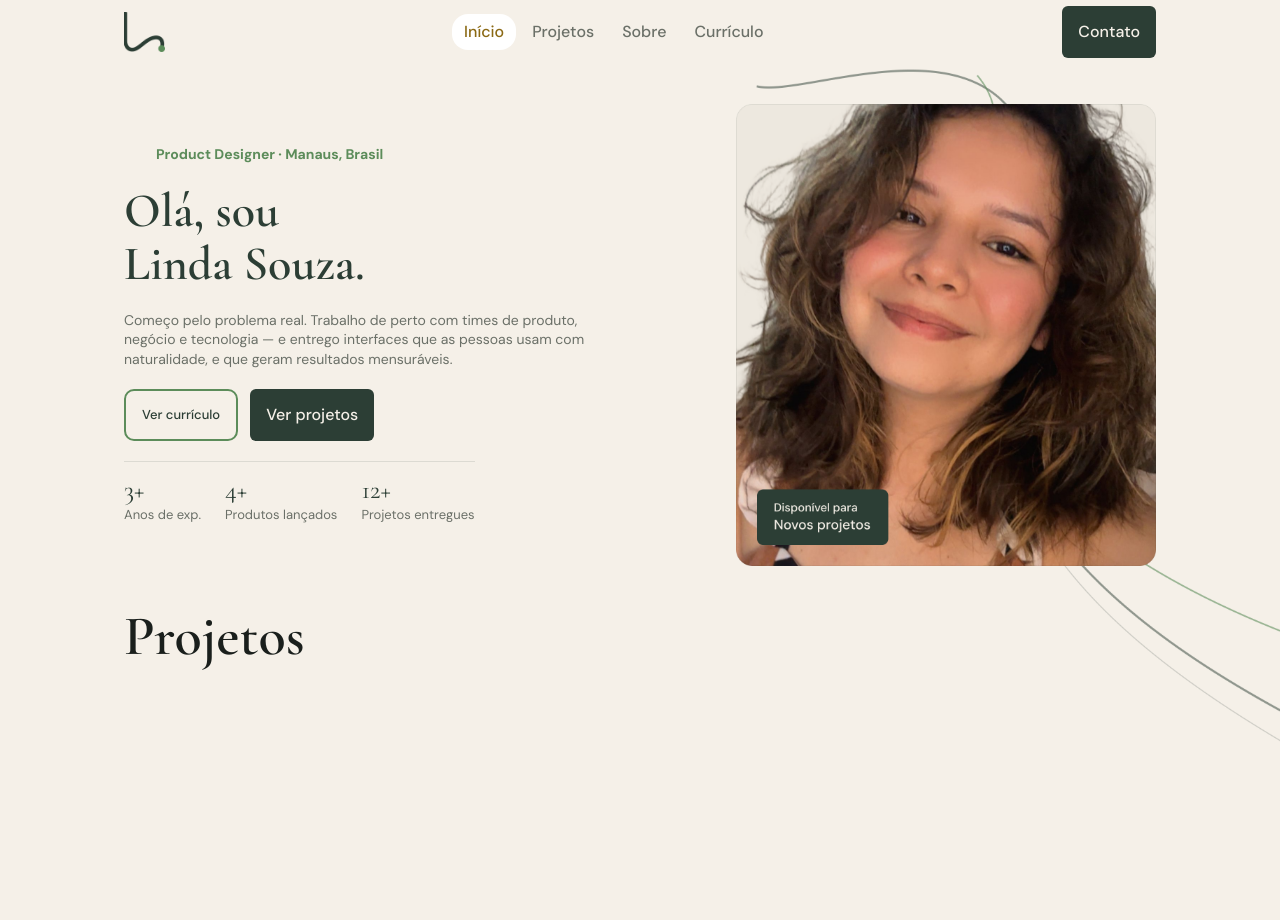
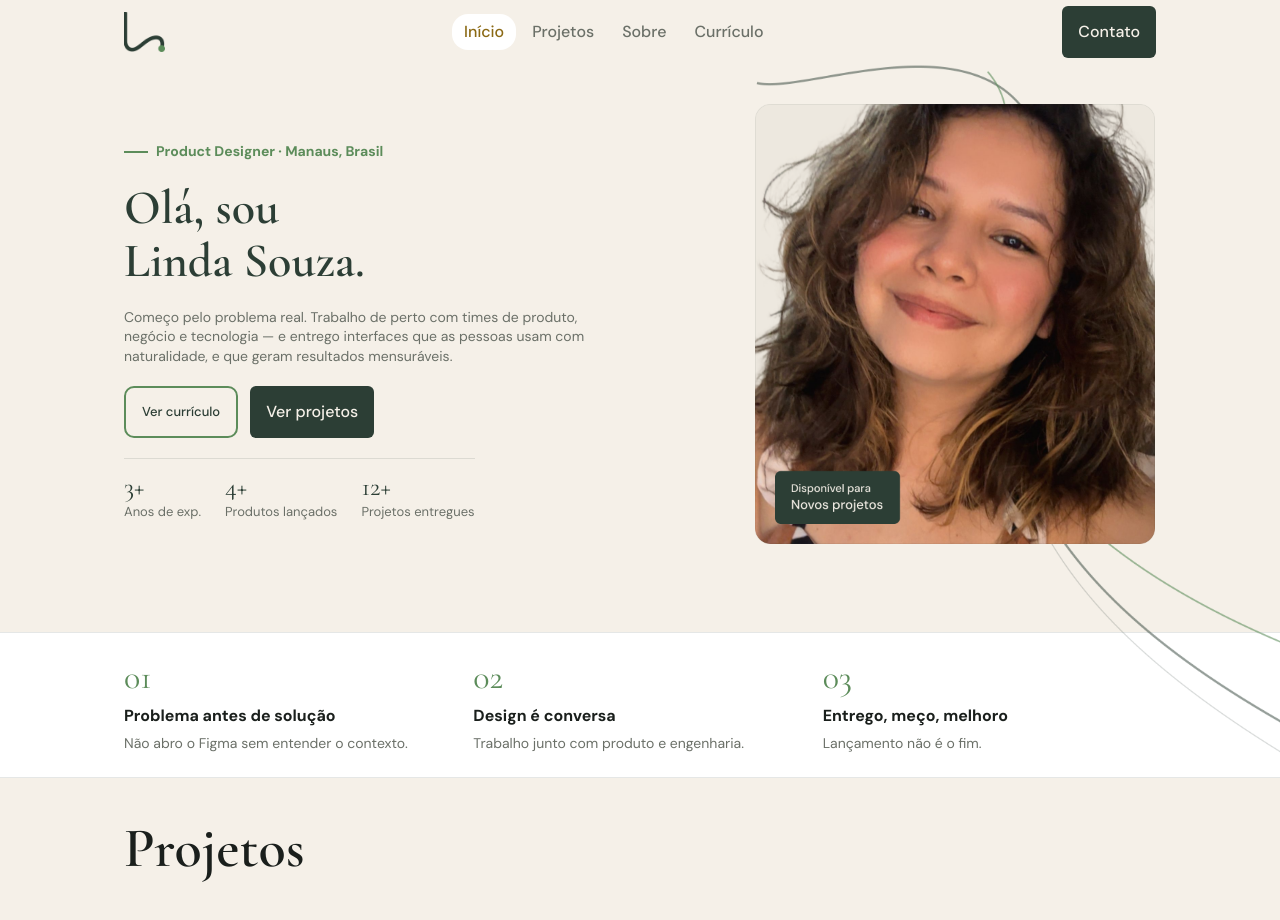
Before and after one commit to Agencia-Lumina-Digital/linda-hillary-port, a React (Vite) app: page / in a window 1280 px wide. Shown: the top 920 px of the page. Built offline with nearby package versions, Linux system fonts and the light colour scheme.

Commit message:
fix: adjusts spaces in hero section desktop

```diff
--- a/src/features/hero/Hero.tsx
+++ b/src/features/hero/Hero.tsx
@@ -9,11 +9,11 @@ export const Hero = () => {
     <Box sx={{ position: 'relative', pt: 10, pb: 10 }}>
       <Grid container spacing={4} alignItems="center">
         {/* Coluna Esquerda: Conteúdo */}
-        <Grid item xs={12} md={7} sx={{ order: { xs: 2, md: 1 } }}>
-          <Stack spacing={5} sx={{ display: 'flex', justifyContent: 'center', height: '100%', py: 4 }}>
+        <Grid item xs={12} md={7} sx={{ order: { xs: 2, md: 1, height: '440px' } }}>
+          <Stack spacing={5} sx={{ display: 'flex', justifyContent: 'center', height: '440px' }}>
             {/* Tagline / Eyebrow */}
             <Box sx={{ display: 'flex', alignItems: 'center', gap: 2 }}>
-              <Box sx={{ width: 24, height: 1, backgroundColor: tokens.colors.background.brand }} />
+              <Box sx={{ width: 24, height: '1.5px', backgroundColor: tokens.colors.background.brand }} />
               <Typography
                 sx={{
                   color: tokens.colors.text.accent,
@@ -87,7 +87,7 @@ export const Hero = () => {
 
         {/* Coluna Direita: Visual / Apresentação */}
         <Grid item xs={12} md={5} sx={{ position: 'relative', order: { xs: 1, md: 2 } }}>
-          <Box sx={{ position: 'relative', width: '100%', display: 'flex', justifyContent: 'center' }}>
+          <Box sx={{ position: 'relative', display: 'flex', justifyContent: 'center', width: '440px' }}>
 
             {/* Grafismo de fundo (Posicionamento absoluto para ficar atrás) */}
             <Box
@@ -96,7 +96,7 @@ export const Hero = () => {
               alt=""
               sx={{
                 position: 'absolute',
-                top: '68%',
+                top: '74%',
                 left: '50%',
                 transform: 'translate(-40%, -50%)', // Ajuste para centralizar visualmente
                 width: '150%', // Grafismo vaza para fora do container da imagem
@@ -107,14 +107,14 @@ export const Hero = () => {
             />
 
             {/* Imagem da Profissional */}
-            <Box sx={{ position: 'relative', zIndex: 2, width: '100%', maxWidth: '420px' }}>
+            <Box sx={{ position: 'relative', zIndex: 2, maxWidth: '420px' }}>
               <Box
                 component="img"
                 src={lindaImage}
                 alt="Linda Souza"
                 sx={{
-                  width: '100%',
-                  height: 'auto',
+                  width: '400px',
+                  height: '440px',
                   display: 'block',
                   borderRadius: `${tokens.borderRadius.md}px`,
                 }}
@@ -123,6 +123,42 @@ export const Hero = () => {
           </Box>
         </Grid>
       </Grid>
+
+      {/* Características / Valores (Bottom Section) */}
+      <Box
+        sx={{
+          mt: { xs: 8, md: '88px' },
+          py: 6,
+          backgroundColor: tokens.colors.background.elevated,
+          borderTop: `1px solid ${tokens.colors.border.default}`,
+          borderBottom: `1px solid ${tokens.colors.border.default}`,
+          mx: { xs: '-24px', md: 'calc(-50vw + 50%)' }, // Quebra o container para full-width
+          px: { xs: '24px', md: 'calc(50vw - 50%)' }, // Restaura padding interno perfeitamente alinhado
+        }}
+      >
+        <Grid container columnSpacing={4} rowSpacing={{ xs: 4, md: 2 }}>
+          {/* Feature 1 */}
+          <Grid item xs={12} md={4}>
+            <Typography variant="h4" sx={{ color: tokens.colors.text.accent, fontFamily: tokens.typography.fontFamily.display, mb: 1 }}>01</Typography>
+            <Typography variant="h6" sx={{ color: tokens.colors.text.primary, fontWeight: tokens.typography.fontWeight.semibold, mb: 1, fontSize: tokens.typography.fontSize[16] }}>Problema antes de solução</Typography>
+            <Typography variant="body2" sx={{ color: tokens.colors.text.secondary }}>Não abro o Figma sem entender o contexto.</Typography>
+          </Grid>
+
+          {/* Feature 2 */}
+          <Grid item xs={12} md={4}>
+            <Typography variant="h4" sx={{ color: tokens.colors.text.accent, fontFamily: tokens.typography.fontFamily.display, mb: 1 }}>02</Typography>
+            <Typography variant="h6" sx={{ color: tokens.colors.text.primary, fontWeight: tokens.typography.fontWeight.semibold, mb: 1, fontSize: tokens.typography.fontSize[16] }}>Design é conversa</Typography>
+            <Typography variant="body2" sx={{ color: tokens.colors.text.secondary }}>Trabalho junto com produto e engenharia.</Typography>
+          </Grid>
+
+          {/* Feature 3 */}
+          <Grid item xs={12} md={4}>
+            <Typography variant="h4" sx={{ color: tokens.colors.text.accent, fontFamily: tokens.typography.fontFamily.display, mb: 1 }}>03</Typography>
+            <Typography variant="h6" sx={{ color: tokens.colors.text.primary, fontWeight: tokens.typography.fontWeight.semibold, mb: 1, fontSize: tokens.typography.fontSize[16] }}>Entrego, meço, melhoro</Typography>
+            <Typography variant="body2" sx={{ color: tokens.colors.text.secondary }}>Lançamento não é o fim.</Typography>
+          </Grid>
+        </Grid>
+      </Box>
     </Box>
   );
 };
```
